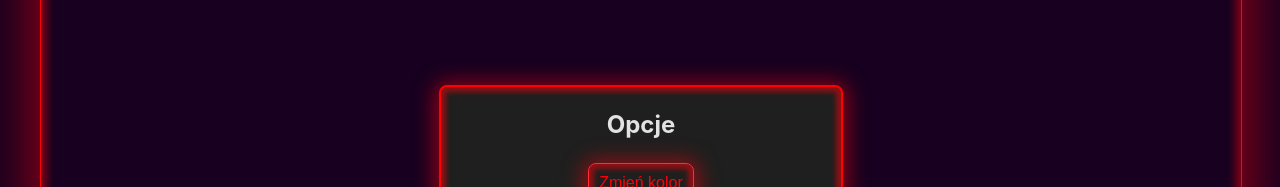
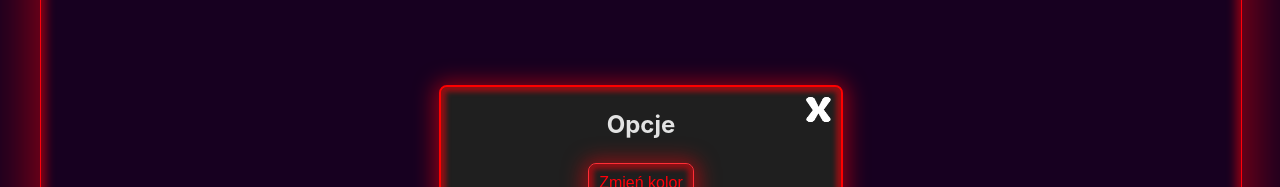
Before and after one commit to volter2pl/praktyki2024, a React (Vite) app: page / in a window 1280 px wide. Both pictures are taken after a click on the picture 640 px from the left and 1097 px from the top of the page. Shown: the part 388-575 px from the top of the page. Built offline with nearby package versions, Linux system fonts and the light colour scheme.

Commit message:
Dodanie przycisku zamykającego opcje

```diff
--- a/src/App.css
+++ b/src/App.css
@@ -132,6 +132,15 @@ footer{
   border-radius: 8px;
   box-shadow: inset 0px 0px 5px 5px rgba(255,0,10,0.5), 0px 2px 20px 5px rgba(255,0,10,0.5);
 }
+.closeMenu{
+  position: absolute;
+  top: 10px;
+  right: 10px;
+  font-size: 30px;
+  cursor: pointer;
+  width: 25px;
+  height: 25px;
+}
 .zebatka{
   width: 90px;
   height: 90px;
--- a/src/App.tsx
+++ b/src/App.tsx
@@ -65,6 +65,7 @@ function App() {
       <main className={isMenuOpen ? 'menuOpen' : ''} >
         {message}
           <div className="menu">
+            <img className="closeMenu" src="src/assets/close.png" alt="close" onClick={handleMenuClick}/>
             <div className="menuContent"><h2>Opcje</h2></div> {/* Add menu content */}
             <button className='changecolour' onClick={changeTheme}>Zmień kolor</button>
           </div>
```
Also changed, not shown: src/assets/close.png (added).
